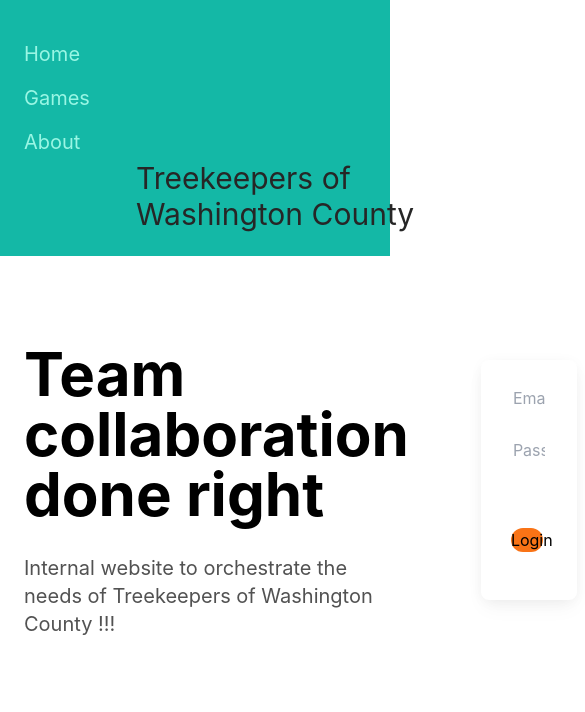
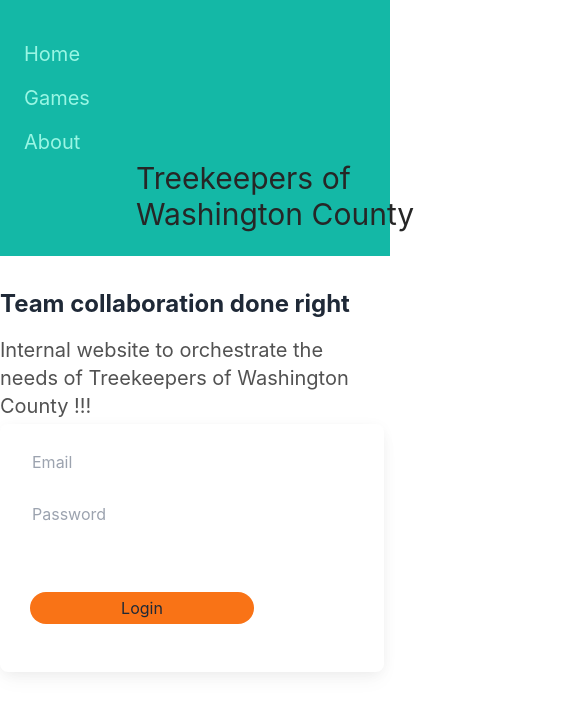
Before and after one commit to raosunil/treekeepers, a SvelteKit app: page / in a window 390 px wide. Shown: the top 712 px of the page, 585 px wide, since content can reach past the window. Built offline with nearby package versions, Linux system fonts and the light colour scheme; a web font is replaced by a local one.

Commit message:
Viewports small considered incorporating mobile first approach

```diff
--- a/src/routes/+layout.svelte
+++ b/src/routes/+layout.svelte
@@ -15,8 +15,10 @@
 			<a href="/about" class="nav-anchor">About</a>
 		</div>
 		<div class="flex w-full ml-28 mt-1 items-center justify-between">
-			  <h5 class="text-3xl text-neutral-800 dark:text-neutral-200"
-				>Treekeepers of Washington County</h5>
+
+		  <div class="flex flex-wrap items-center max-w-[800px]">
+			<h5 class="text-3xl text-neutral-800 dark:text-neutral-200"
+			>Treekeepers of Washington County</h5>
 		  </div>
 	</div>
 </nav>
--- a/src/routes/+page.svelte
+++ b/src/routes/+page.svelte
@@ -12,18 +12,24 @@
 </script>
 
 <div class="container">
-  <main class="main tile">
-    <h1>Team collaboration done right</h1>
-    <p class="mb-4 text-xl text-neutral-600 dark:text-neutral-200">
+  <section class="text-gray-800">
+      <div class="flex flex-wrap items-center">
+        <div class="hidden md:flex grow-0 shrink-0 basis-auto sm:w-9/12 md:w-8/12 lg:w-6/12 xl:w-4/12">
+
+        </div>
+        <div class="grow-0 shrink-0 basis-auto w-full lg:w-6/12 xl:w-8/12">
+
+            <h2 class="text-2xl font-bold mb-4">Team collaboration done right</h2>
+            <div class="grid grid-cols-1 md:grid-cols-2 lg:grid-cols-2">
+              <p class="pr-6 text-xl text-neutral-600 dark:text-neutral-200">
                 Internal website to orchestrate the needs of Treekeepers of Washington
                 County !!!
               </p>
-  </main>
-  <div class="sidebar-top tile">
+
               {#if $isLoggedIn === 'false'}
 
               <div
-      class="block max-w-sm rounded-lg bg-white p-6 shadow-[0_2px_15px_-3px_rgba(0,0,0,0.07),0_10px_20px_-2px_rgba(0,0,0,0.04)] dark:bg-neutral-700"
+                class=" pl-6 mt-1 block max-w-sm rounded-lg bg-white p-6 shadow-[0_2px_15px_-3px_rgba(0,0,0,0.07),0_10px_20px_-2px_rgba(0,0,0,0.04)] dark:bg-neutral-700"
               >
                 <form method="POST">
                   <!--E-mail input-->
@@ -40,66 +46,26 @@
                   <div class="relative mb-6" data-te-input-wrapper-init>
                     <button
                       type="submit"
-            class="block mt-16 ml-1.5 bg-orange-500 enabled:hover:border-gray-400 disabled:opacity-75 rounded-full w-2/3"
+                      class="block mt-16 ml-1.5 h-8 bg-orange-500 enabled:hover:border-gray-400 disabled:opacity-75 rounded-full w-2/3"
                       >Login</button
                     >
                   </div>
                 </form>
               </div>
               {:else if $isLoggedIn === 'true'}
-    <div>
                 <button
-		class="block mt-0 ml-1.5 bg-orange-500 enabled:hover:border-gray-400 disabled:opacity-75 rounded-full w-2/3"
+              class="block mt-0 ml-1.5 h-8 bg-orange-500 enabled:hover:border-gray-400 disabled:opacity-75 rounded-full w-2/3"
               on:click={handleLogout}
               type="submit">Logout</button>
-
-</div>
               {/if}
             </div>
         </div>
+      </div>
+  </section>
 
-<style>
-  :root {
-    box-sizing: border-box;
-  }
+  <div class="sidebar-top tile">
 
-  *,
-  ::before,
-  ::after {
-    box-sizing: inherit;
-  }
+  </div>
 
-  .container {
-    display: grid;
-    grid-template-areas:
-      "title title"
-      "nav   nav"
-      "main  aside1";
-    grid-template-columns: 2fr 1fr;
-    grid-template-rows: repeat(3, auto);
-    grid-gap: 1.5em;
-    max-width: 1080px;
-    margin: 0 auto;
-  }
 
-  .main {
-    grid-area: main;
-  }
-
-  .sidebar-top {
-    grid-area: aside1;
-  }
-
-  .tile {
-    padding: 1.5em;
-    background-color: #fff;
-  }
-
-  .tile > :first-child {
-    margin-top: 0;
-  }
-
-  .tile * + * {
-    margin-top: 1.5em;
-  }
-</style>
+</div>
```
Lines whose indentation alone changed are shown as unchanged.
